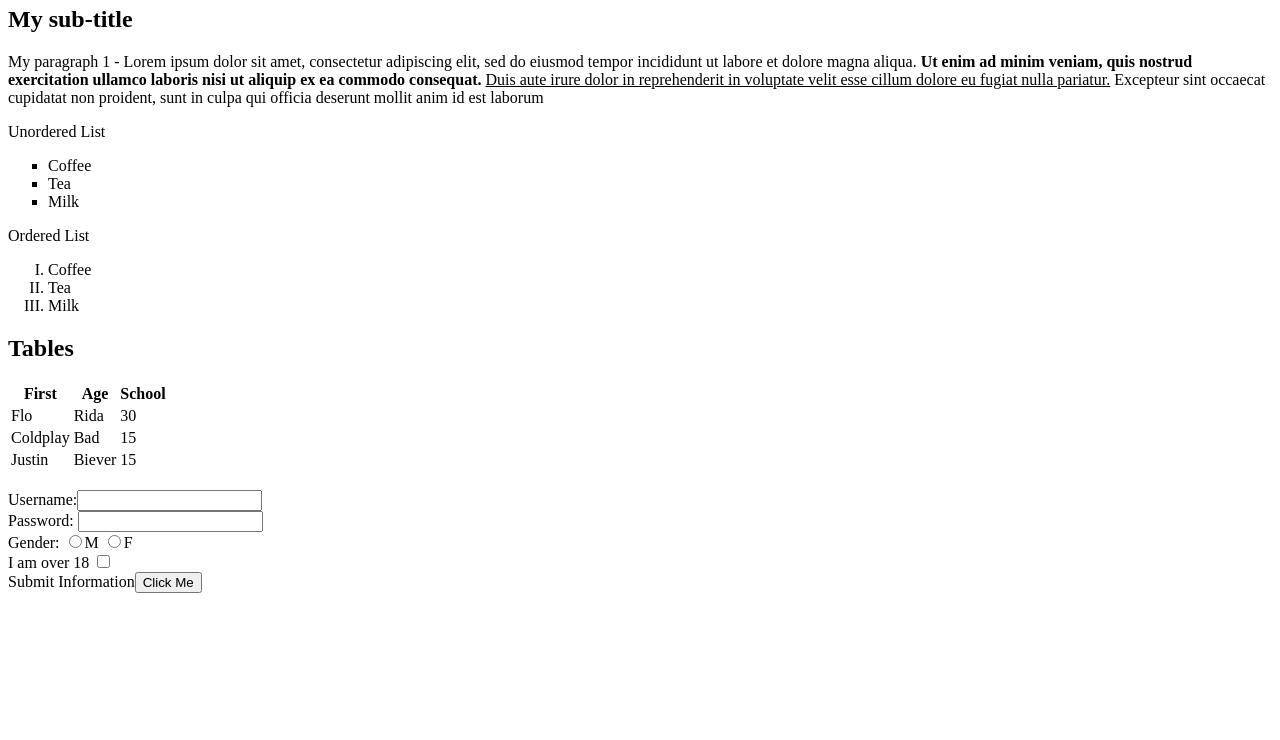
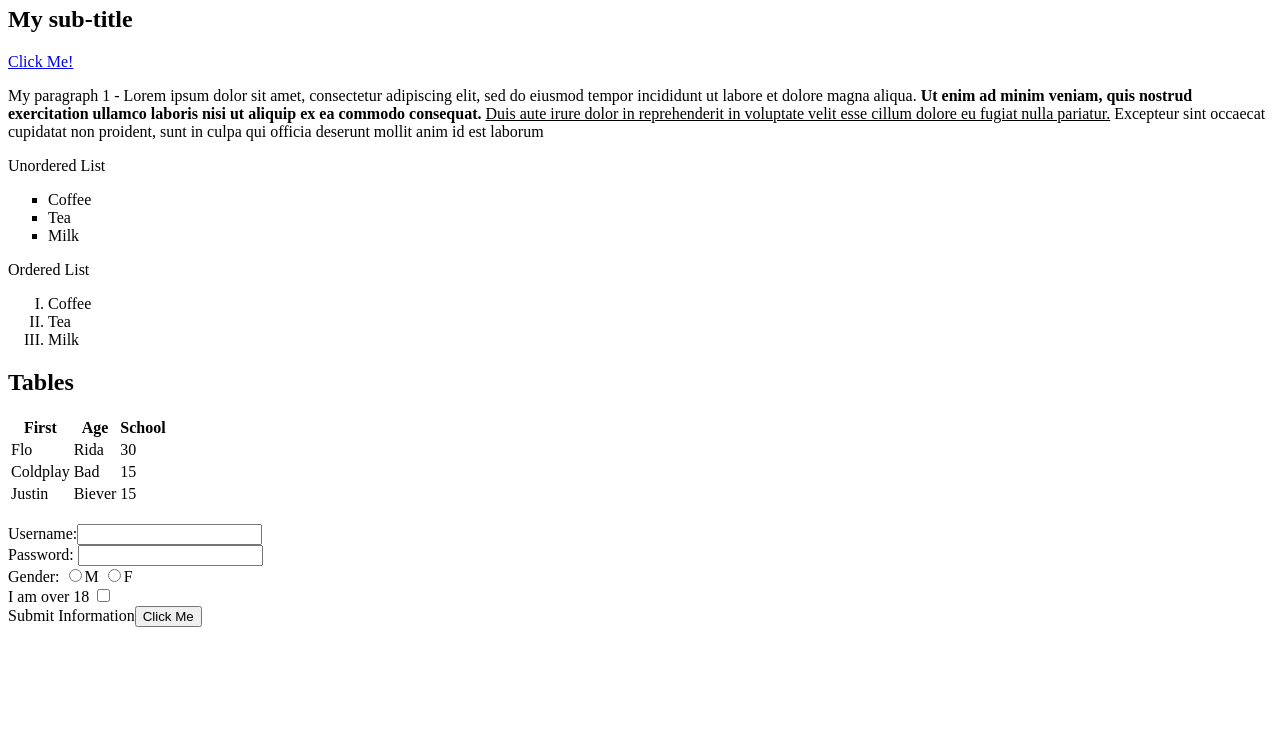
Before and after one commit to kisyaclark/kisyaclark.github.io, a plain HTML site: page index.html in a window 1280 px wide. Shown: the part 60-800 px from the top of the page. Drawn offline with Linux system fonts and the light colour scheme.

Commit message:
Update index.html

```diff
--- a/index.html
+++ b/index.html
@@ -6,7 +6,7 @@
 			<h1>My Title</h1>
 			<h2>My sub-title</h2>
 
-
+		<a href="second.html">Click Me!</a>
 			<p>My paragraph 1 - Lorem ipsum dolor sit amet, consectetur adipiscing elit, sed do eiusmod tempor incididunt ut labore et dolore magna aliqua. <strong> Ut enim ad minim veniam, quis nostrud exercitation ullamco laboris nisi ut aliquip ex ea commodo consequat. </strong><u> Duis aute irure dolor in reprehenderit in voluptate velit esse cillum dolore eu fugiat nulla pariatur.</u> Excepteur sint occaecat cupidatat non proident, sunt in culpa qui officia deserunt mollit anim id est laborum</p>
 			<p>Unordered List</p>
 			<ul style="list-style-type:square">
```
